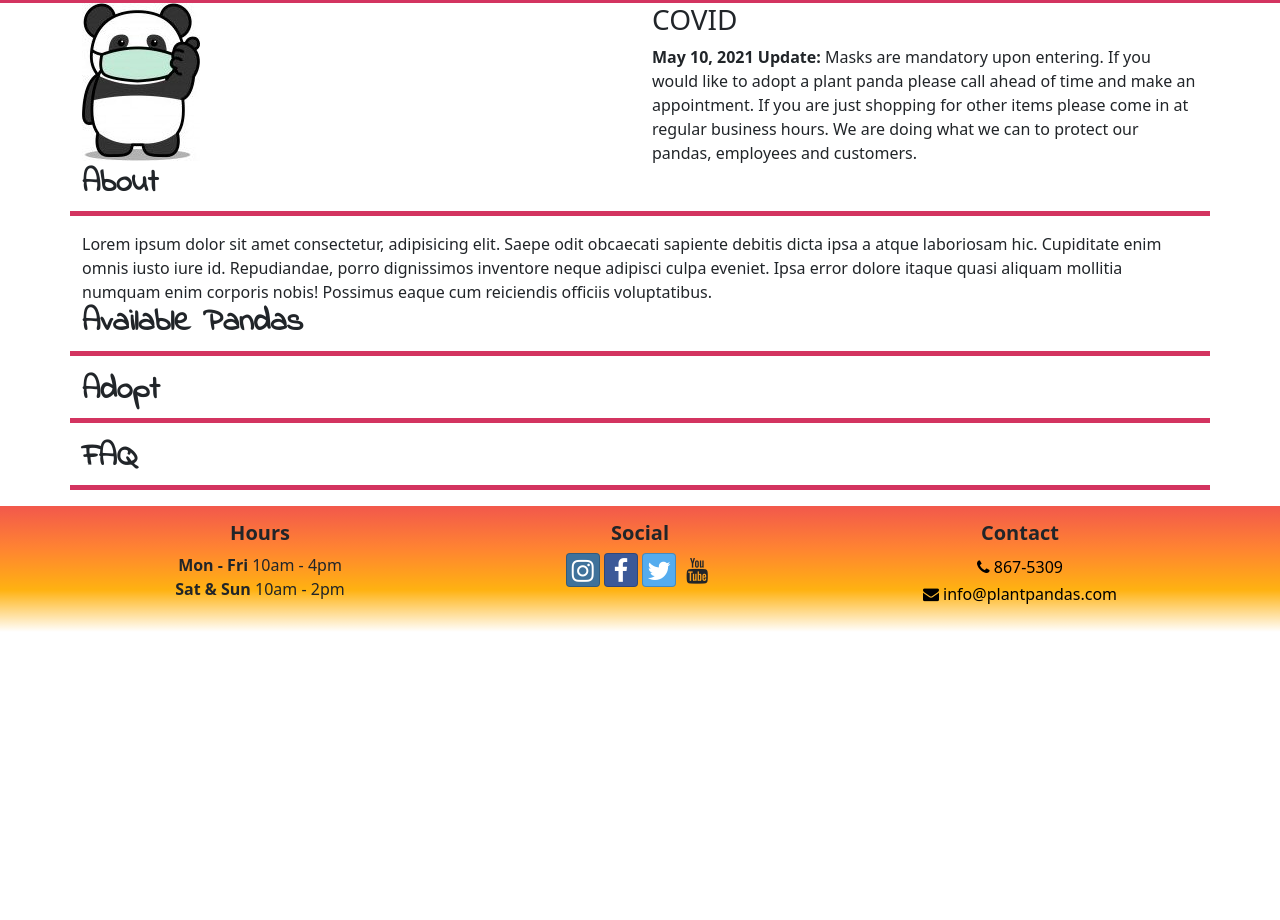
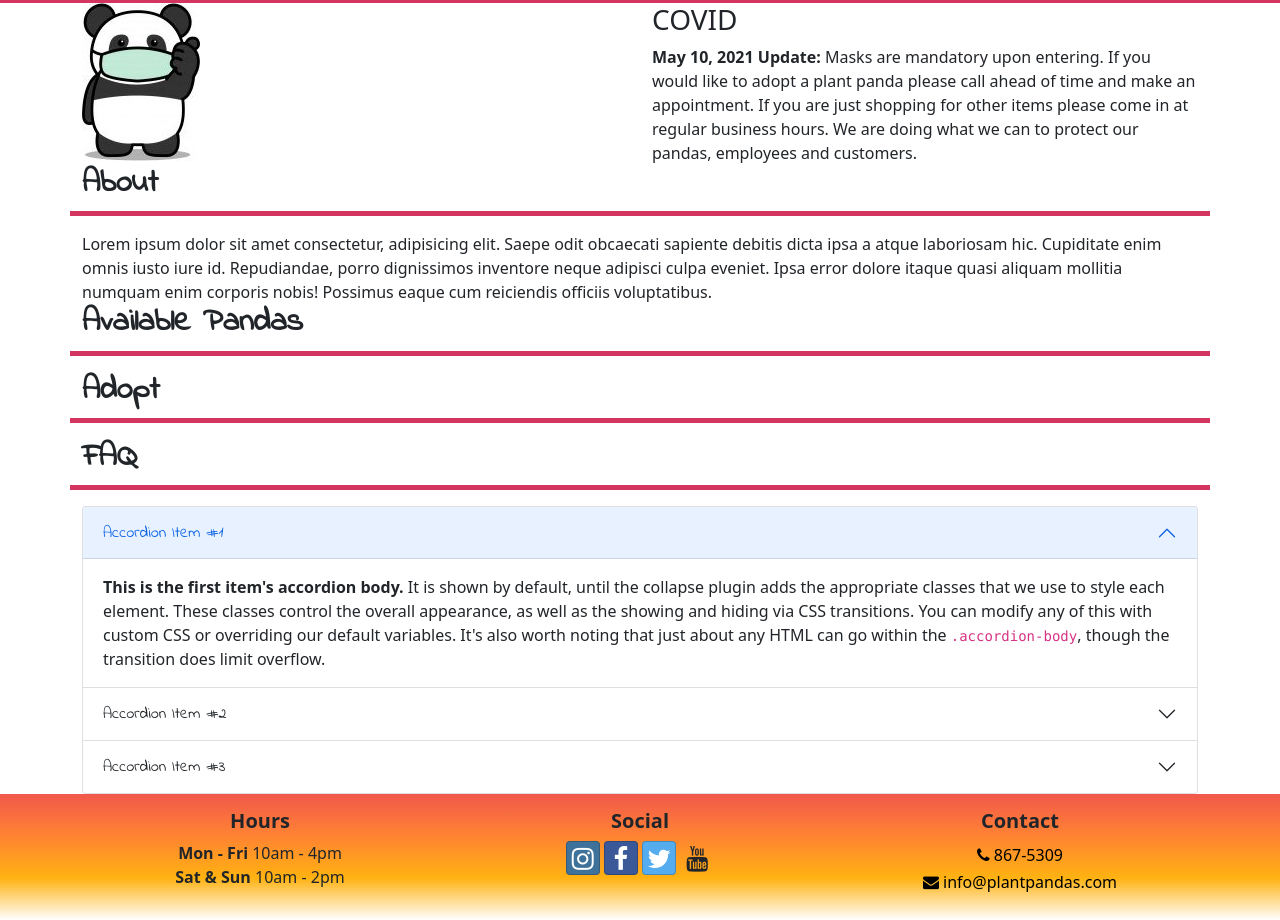
Before and after one commit to tiffany-m/plant_pandas, a website: page index.html in a window 1280 px wide. Shown: the part 257-1177 px from the top of the page. Before the commit the page ends 889 px from the top, so only its background shows below. Drawn offline with nearby package versions, Linux system fonts and the light colour scheme.

Commit message:
added accordion

```diff
--- a/index.html
+++ b/index.html
@@ -90,6 +90,44 @@
         <div class="row">
             <h2>FAQ</h2>
             <hr class="divider">
+            <div class="accordion" id="accordionPanelsStayOpenExample">
+                <div class="accordion-item">
+                    <h2 class="accordion-header" id="panelsStayOpen-headingOne">
+                    <button class="accordion-button" type="button" data-bs-toggle="collapse" data-bs-target="#panelsStayOpen-collapseOne" aria-expanded="true" aria-controls="panelsStayOpen-collapseOne">
+                        Accordion Item #1
+                    </button>
+                    </h2>
+                    <div id="panelsStayOpen-collapseOne" class="accordion-collapse collapse show" aria-labelledby="panelsStayOpen-headingOne">
+                    <div class="accordion-body">
+                        <strong>This is the first item's accordion body.</strong> It is shown by default, until the collapse plugin adds the appropriate classes that we use to style each element. These classes control the overall appearance, as well as the showing and hiding via CSS transitions. You can modify any of this with custom CSS or overriding our default variables. It's also worth noting that just about any HTML can go within the <code>.accordion-body</code>, though the transition does limit overflow.
+                    </div>
+                    </div>
+                </div>
+                <div class="accordion-item">
+                    <h2 class="accordion-header" id="panelsStayOpen-headingTwo">
+                    <button class="accordion-button collapsed" type="button" data-bs-toggle="collapse" data-bs-target="#panelsStayOpen-collapseTwo" aria-expanded="false" aria-controls="panelsStayOpen-collapseTwo">
+                        Accordion Item #2
+                    </button>
+                    </h2>
+                    <div id="panelsStayOpen-collapseTwo" class="accordion-collapse collapse" aria-labelledby="panelsStayOpen-headingTwo">
+                    <div class="accordion-body">
+                        <strong>This is the second item's accordion body.</strong> It is hidden by default, until the collapse plugin adds the appropriate classes that we use to style each element. These classes control the overall appearance, as well as the showing and hiding via CSS transitions. You can modify any of this with custom CSS or overriding our default variables. It's also worth noting that just about any HTML can go within the <code>.accordion-body</code>, though the transition does limit overflow.
+                    </div>
+                    </div>
+                </div>
+                <div class="accordion-item">
+                    <h2 class="accordion-header" id="panelsStayOpen-headingThree">
+                    <button class="accordion-button collapsed" type="button" data-bs-toggle="collapse" data-bs-target="#panelsStayOpen-collapseThree" aria-expanded="false" aria-controls="panelsStayOpen-collapseThree">
+                        Accordion Item #3
+                    </button>
+                    </h2>
+                    <div id="panelsStayOpen-collapseThree" class="accordion-collapse collapse" aria-labelledby="panelsStayOpen-headingThree">
+                    <div class="accordion-body">
+                        <strong>This is the third item's accordion body.</strong> It is hidden by default, until the collapse plugin adds the appropriate classes that we use to style each element. These classes control the overall appearance, as well as the showing and hiding via CSS transitions. You can modify any of this with custom CSS or overriding our default variables. It's also worth noting that just about any HTML can go within the <code>.accordion-body</code>, though the transition does limit overflow.
+                    </div>
+                    </div>
+                </div>
+            </div>
         </div>
 <!--
    End Container
```
Lines whose indentation alone changed are shown as unchanged.
